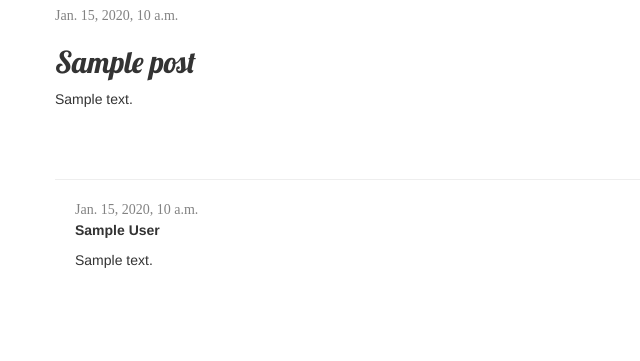
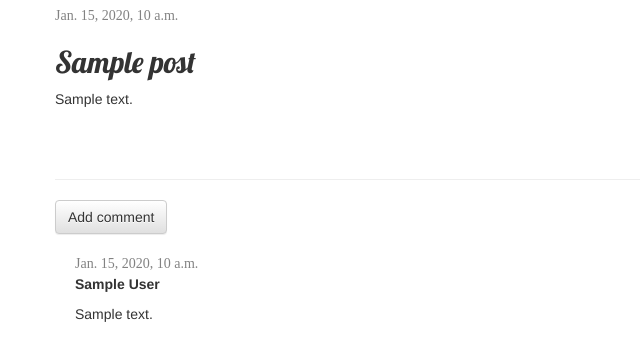
Before and after one commit to charleyvibez/my-first-blog, a Django app: page /post/1/ in a window 1280 px wide. Shown: the part 138-499 px from the top of the page, without its empty margins (0-640 px from the left). Run offline with Django 3.2, Linux system fonts and the light colour scheme; tables that the repository leaves empty hold one stand-in row (values such as "Sample post"); some libraries are stand-ins or nearby versions.

Commit message:
comments fully enabled

```diff
--- a/blog/models.py
+++ b/blog/models.py
@@ -13,6 +13,9 @@ class Post(models. Model):
     def publish(self):
         self.published_date = timezone.now()
         self.save()
+
+    def approved_comments(self):
+        return self.comments.filter(approved_comment=True)
 
     def __str__(self):
         return self.title
--- a/blog/templates/blog/post_detail.html
+++ b/blog/templates/blog/post_detail.html
@@ -17,12 +17,21 @@
         <p>{{ post.text|linebreaksbr }}</p>
     </div>
     <hr>
+    <a class="btn btn-default" href="{% url 'add_comment_to_post' pk=post.pk %}">Add comment</a>
     {% for comment in post.comments.all %}
+    {% if user.is_authenticated or comment.approved_comment %}
     <div class="comment">
-            <div class="date">{{ comment.created_date }}</div>
+        <div class="date">
+            {{ comment.created_date }}
+            {% if not comment.approved_comment %}
+                <a class="btn btn-default" href="{% url 'comment_remove' pk=comment.pk %}"><span class="glyphicon glyphicon-remove"></span></a>
+                <a class="btn btn-default" href="{% url 'comment_approve' pk=comment.pk %}"><span class="glyphicon glyphicon-ok"></span></a>
+            {% endif %}
+        </div>
         <strong>{{ comment.author }}</strong>
         <p>{{ comment.text|linebreaks }}</p>
     </div>
+    {% endif %}
 {% empty %}
     <p>No comments here yet :(</p>
 {% endfor %}
--- a/blog/templates/blog/post_list.html
+++ b/blog/templates/blog/post_list.html
@@ -8,7 +8,7 @@
             </div>
             <h2><a href="{% url 'post_detail' pk=post.pk %}">{{ post.title }}</a></h2>
             <p>{{ post.text|linebreaksbr }}</p>
-            <a href="{% url 'post_detail' pk=post.pk %}">Comments: {{ post.comments.count }}</a>
+            <a href="{% url 'post_detail' pk=post.pk %}">Comments: {{ post.approved_comments.count }}</a>
         </div>
     {% endfor %}
 {% endblock content %}
--- a/blog/urls.py
+++ b/blog/urls.py
@@ -9,4 +9,7 @@ urlpatterns = [
     path('drafts/', views.post_draft_list, name='post_draft_list'),
     path('post/<pk>/publish/', views.post_publish, name='post_publish'),
     path('post/<pk>/remove/', views.post_remove, name='post_remove'),
+    path('post/<int:pk>/comment/', views.add_comment_to_post, name='add_comment_to_post'),
+    path('comment/<int:pk>/approve/', views.comment_approve, name='comment_approve'),
+    path('comment/<int:pk>/remove/', views.comment_remove, name='comment_remove'),
 ]
--- a/blog/views.py
+++ b/blog/views.py
@@ -1,8 +1,8 @@
 from django.shortcuts import render, get_object_or_404, redirect
 from django.utils import timezone
 from django.contrib.auth.decorators import login_required
-from .models import Post
-from .forms import PostForm
+from .models import Post, Comment
+from .forms import PostForm, CommentForm
 
 # Create your views here.
 def post_list(request):
@@ -58,3 +58,28 @@ def post_remove(request, pk):
     post = get_object_or_404(Post, pk=pk)
     post.delete()
     return redirect('post_list')
+
+def add_comment_to_post(request, pk):
+    post = get_object_or_404(Post, pk=pk)
+    if request.method == "POST":
+        form = CommentForm(request.POST)
+        if form.is_valid():
+            comment = form.save(commit=False)
+            comment.post = post
+            comment.save()
+            return redirect('post_detail', pk=post.pk)
+    else:
+        form = CommentForm()
+    return render(request, 'blog/add_comment_to_post.html', {'form': form})
+
+@login_required
+def comment_approve(request,pk):
+    comment = get_object_or_404(Comment,pk=pk)
+    comment.approve()
+    return redirect('post_detail', pk=comment.post.pk)
+
+@login_required
+def comment_remove(request, pk):
+    comment = get_object_or_404(Comment, pk=pk)
+    comment.delete()
+    return redirect('post_detail', pk=comment.post.pk)
```
Also changed, not shown: blog/forms.py (+7 -1 lines), blog/templates/blog/add_comment_to_post.html (added, +9 -0 lines). Lines whose indentation alone changed are shown as unchanged.
